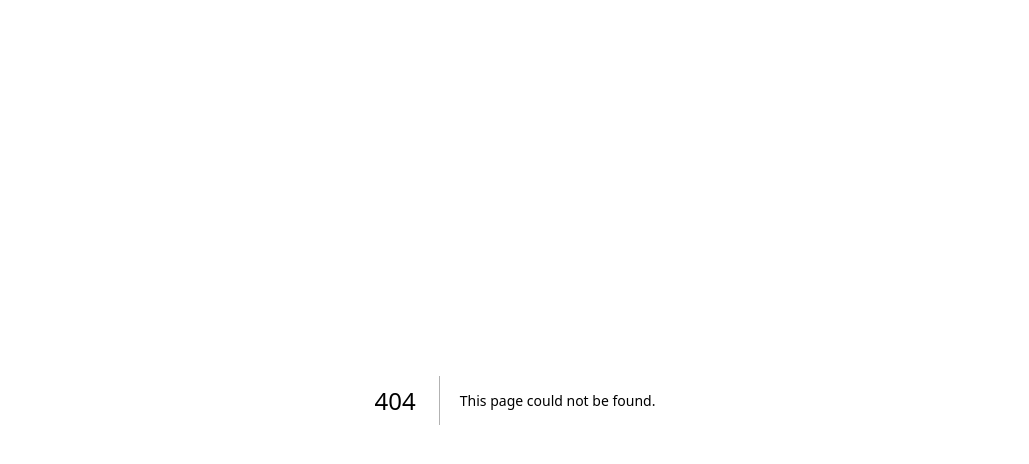
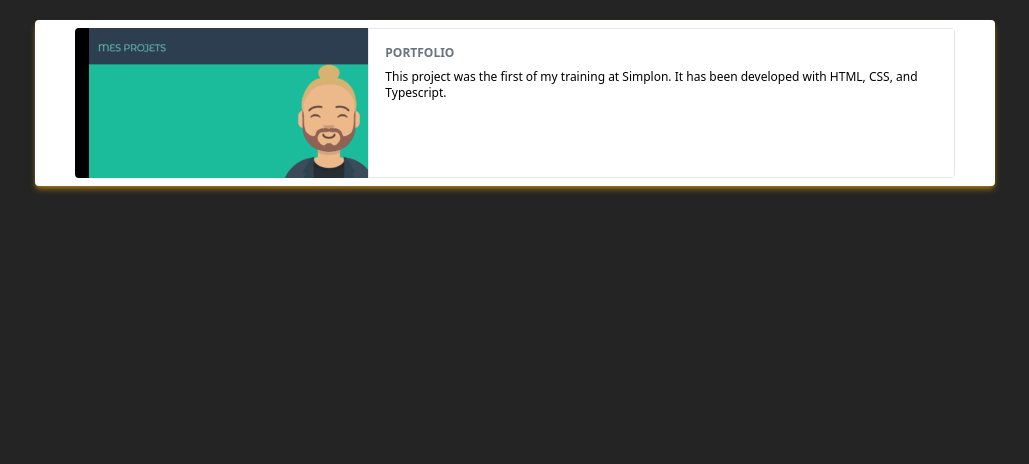
Before and after one commit to neverfit/yann-portfolio-web-app, a Next.js app: page /portfolio in a window 1280 px wide. Before the commit this address had no page. Shown: the top 464 px of the page, without its empty margins (125-1154 px from the left). Built offline with nearby package versions, Linux system fonts and the light colour scheme.

Commit message:
page portfolio

```diff
--- a/package.json
+++ b/package.json
@@ -18,6 +18,8 @@
     "eslint": "8.40.0",
     "eslint-config-next": "13.4.1",
     "framer-motion": "^10.12.9",
+    "iframe-resizer": "^4.3.6",
+    "iframe-resizer-react": "^1.1.0",
     "ionicons": "^7.1.0",
     "next": "13.4.1",
     "postcss": "8.4.23",
@@ -32,6 +34,7 @@
     "typescript": "5.0.4"
   },
   "devDependencies": {
-    "@svgr/webpack": "^8.0.1"
+    "@svgr/webpack": "^8.0.1",
+    "@tailwindcss/aspect-ratio": "^0.4.2"
   }
 }
--- a/pages/index.tsx
+++ b/pages/index.tsx
@@ -86,7 +86,7 @@ export default function Home() {
 
 
 
-    </div>
+     </div>
   )
 }
 
--- /dev/null
+++ b/pages/portfolio.tsx
@@ -0,0 +1,62 @@
+/* eslint-disable @next/next/no-img-element */
+/* eslint-disable react/jsx-no-undef */
+import IframeResizer from 'iframe-resizer-react'
+import React from 'react'
+
+type Props = {}
+
+export default function portfolio({}: Props) {
+
+  return(
+    <div  className='bg-[rgb(36,36,36)] h-screen overflow-y-scroll overflow-x-hidden scrollbar-thin scrollbar-track-gray-400/20 scrollbar-thumb-[#F7AB0A]/50 '>
+    {/* <div>
+
+      <div
+      className='flex flex-col md:flex-row items-stretch border border-indigo-700 px-10 py-2 mx-20 my-10'>
+
+        <div></div>
+
+        <div
+        className='border border-red-700 w-1/3 h-56 md:w-64 md:h-95'
+        ></div>
+
+        <div
+        className='border border-green-700 w-2/3 h-56 space-y-10 px-0 md:px-10 '
+        >
+          <h1 className='border border-black mx-2'>
+            Portfolio
+          </h1>
+          <p className='border border-yellow-400 mx-2 my-2'>Project developed with HTML, CSS and Typescript</p>
+        </div>
+
+      </div>
+
+      </div> */}
+
+
+        <div className="w-9/12 mx-auto mt-5 bg-white shadow-[#F7AB0A]/50 shadow-md rounded overflow-hidden sm:flex">
+          {/* <img className="w-full sm:w-1/3" src="/image.jpg" alt="Card image" /> */}
+          <div className="w-11/12  mx-auto my-2 rounded overflow-hidden sm:flex">
+
+            <iframe
+              src="/img/portfolio.png"
+              scrolling="no"
+              className="w-full h-full sm:w-1/3" />
+
+
+            <div className="p-4 border">
+              <h3 className="text-xs font-semibold uppercase text-gray-500">Portfolio</h3>
+              <p className="text-xs text-black mt-2">This project was the first of my training at Simplon. It has been developed with HTML, CSS, and Typescript.</p>
+            </div>
+          </div>
+        </div>
+
+
+
+
+
+    </div>
+
+
+  )
+}
--- a/src/components/Layouts/About.tsx
+++ b/src/components/Layouts/About.tsx
@@ -1,6 +1,6 @@
 import React from 'react'
 import { motion } from 'framer-motion'
-import { useRouter } from 'next/router';
+import { useRouter } from 'next/router'
 
 
 export default function About() {
@@ -31,7 +31,7 @@ export default function About() {
             x:0}}
         viewport={{once:true}}
 
-        src="https://scontent.flyn1-1.fna.fbcdn.net/v/t1.6435-9/38772419_653147705054256_3539205248365101056_n.jpg?_nc_cat=110&ccb=1-7&_nc_sid=174925&_nc_ohc=L49nHeUucIkAX_IlvI0&_nc_ht=scontent.flyn1-1.fna&oh=00_AfAJZM3U_xkgRUEnjdZlyIdxutJEIlWiQgEsCL9pLAae6A&oe=648313F9"
+        src="./img/fb-profile.jpg"
         className='about-picture -mb-20  md:mb-0 flex-shrink-0 w-56 h-56 rounded-full object-cover md:rounded-lg md:w-64 md:h-95 xl:h-[600px] xl:w-[500px] '
         />
 
--- a/src/components/Layouts/Contact.tsx
+++ b/src/components/Layouts/Contact.tsx
@@ -29,12 +29,12 @@ export default function Contact({ }: Props) {
     return (
         <div className='h-screen relative flex flex-col text-center md:text-left md:flex-row  max-w-7xl px-10 justify-evenly mx-auto items-center'>
 
-            <h3 className='absolute top-24 uppercase tracking-[20px] text-gray-500 text-2xl'>
+            <h3 className='absolute top-0 uppercase tracking-[20px] text-gray-500 text-2xl'>
                 Contact
             </h3>
 
             <div className='flex flex-col space-y-10'>
-                <h4 className='text-4xl font-semibold text-center mt-5 sm:m-1'>
+                <h4 className='text-2xl font-semibold text-center mt-5 '>
                 {locale== 'fr'? 'J\'ai ce qu\'il vous faut.' : 'I\'ve got just what you need.'}
                      {""} <span className='underline decoration-[#F7AB0A]/50'>
                      {locale== 'fr'? 'Laissez moi un message' : 'Leave me a message.'}
--- a/src/components/Layouts/Header.tsx
+++ b/src/components/Layouts/Header.tsx
@@ -83,6 +83,7 @@ export default function Header({ }: Props) {
             </nav>
 
             <>
+
                 <Bars3Icon
                     onClick={() => setOpenDrawer(true)}
                     className='w-7 mx-1 hover:text-[#F7AB0A] text-gray-300 cursor-pointer lg:hidden pt-1'
@@ -105,7 +106,8 @@ export default function Header({ }: Props) {
                         <div
 
                             className='flex flex-col space-y-3'>
-                            {/*social icons*/}
+
+
                             <a
                             href="https://github.com/neverfit?tab=repositories"
                             target="_blank"
--- a/src/components/Layouts/Projects2.tsx
+++ b/src/components/Layouts/Projects2.tsx
@@ -20,7 +20,7 @@ export default function Projects2({ }: Props) {
     const {locale}= router;
 
     return (
-        <div className='container  p-16 mx-auto'>
+        <div className='container p-16 mx-auto'>
             <h1 className='heading p-4 top-24 uppercase tracking-[20px] text-gray-500 text-2xl text-center py-10'>
             {locale== 'fr'? 'Projets' : 'Projects'}</h1>
 
@@ -49,7 +49,7 @@ export default function Projects2({ }: Props) {
 
             >
                 <SwiperSlide >
-                <Link href='https://projet-quiz.netlify.app/' target="_blank">
+                <Link href='/portfolio' target="_blank">
                     <div className='swiper-fade '>
                         <motion.img
                         initial={{
--- a/src/components/Layouts/Skills.tsx
+++ b/src/components/Layouts/Skills.tsx
@@ -16,7 +16,7 @@ export default function Skills({}: Props) {
     whileInView={{opacity:1}}
     transition={{duration: 1}}
 
-    className='flex relative flex-col text-center md:text-left xl:flex-row max-w-[2000px] xl:px-10 min-h-screen justify-center xl:space-y-0 mx-auto items-center'>
+    className='flex relative flex-col text-center md:text-left xl:flex-row max-w-[2000px] xl:px-10 h-screen justify-center xl:space-y-0 mx-auto items-center'>
 
     <h3 className='absolute top-24 uppercase tracking-[20px] text-gray-500 text-2xl'>{locale== 'fr'? 'Compétences' : 'Skills'}
 
--- a/tailwind.config.js
+++ b/tailwind.config.js
@@ -16,5 +16,6 @@ module.exports = {
   },
   plugins: [
     require('tailwind-scrollbar'),
+    require('@tailwindcss/aspect-ratio'),
   ],
 }
```
Also changed, not shown: public/img/fb-profile.jpg (added), 1 other file (tests, documents, lock files or other folders).
